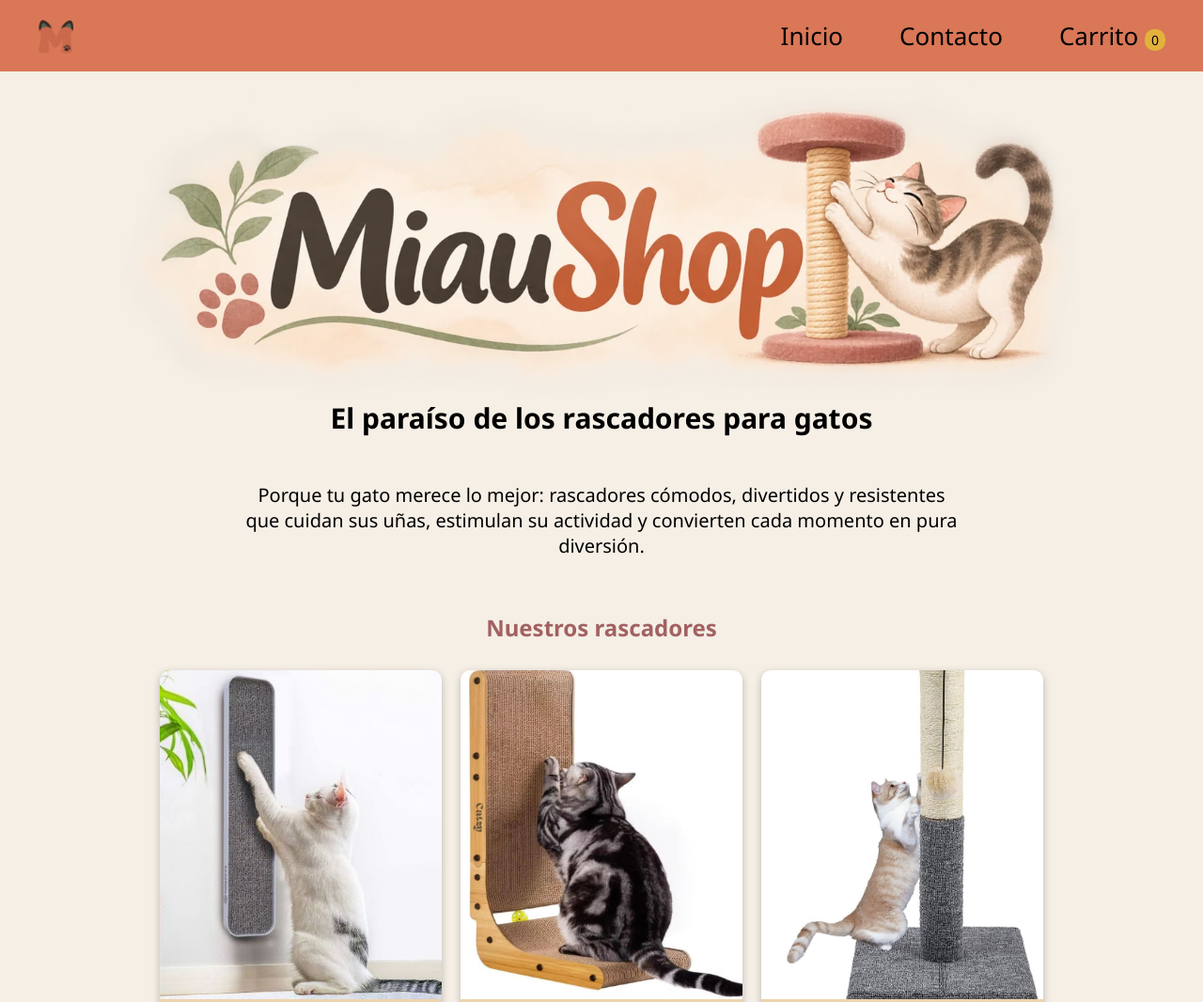
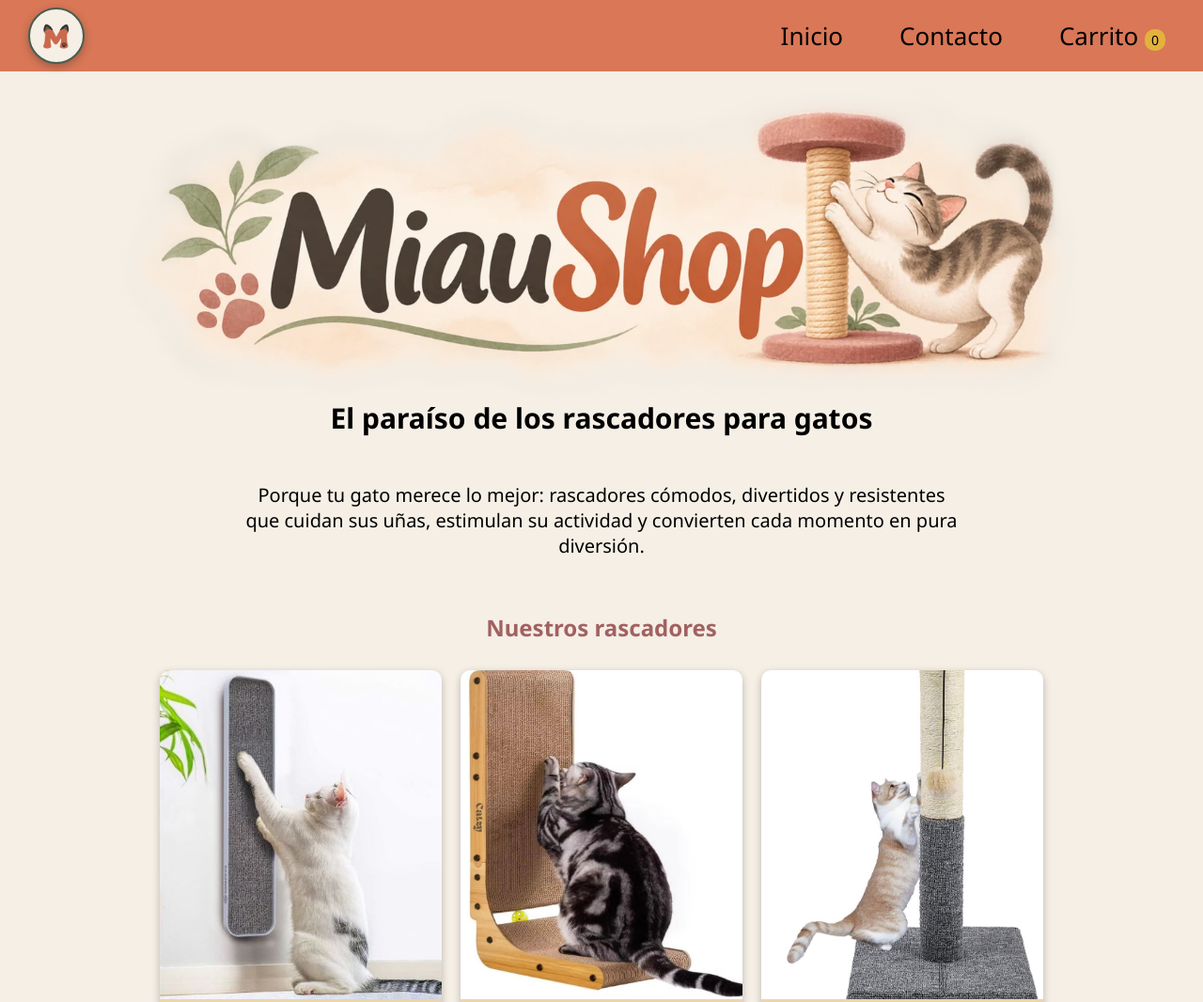
Before and after one commit to LuisProjects/rascadores, a plain HTML site: page index.html in a window 1280 px wide. Shown: the top 1066 px of the page at 94% size. Drawn offline with Linux system fonts and the light colour scheme.

Commit message:
cambios menores

```diff
--- a/css/styles.css
+++ b/css/styles.css
@@ -101,6 +101,11 @@ footer {
     width: 6rem;
     height: 6rem;
     object-fit: contain;
+    padding: 0.6rem;
+    background-color: #F5EFE6;
+    border: 0.2rem solid #4A5D4E;
+    border-radius: 50%;
+    box-shadow: 0 0.3rem 0.8rem rgba(47, 41, 37, 0.35);
 }
 
 .header-nav a {
```
